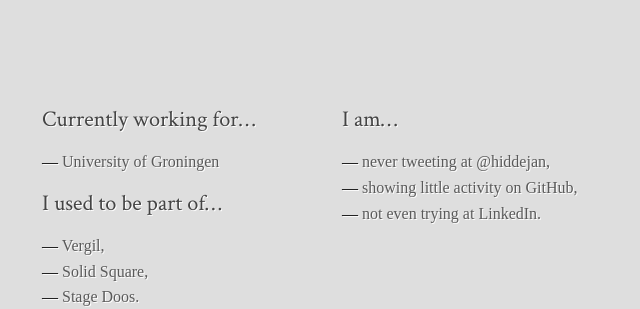
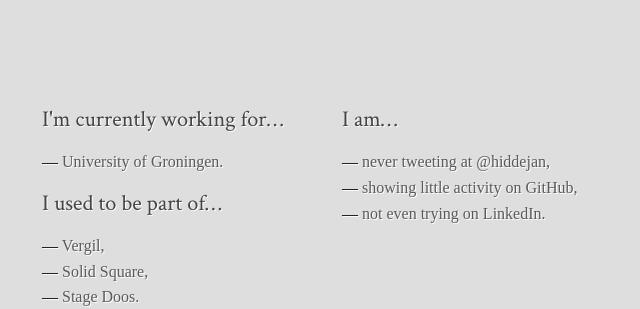
Before and after one commit to hidde-jan/hidde-jan.github.io, a Jekyll site: the page built from index.html, in a window 1280 px wide. Shown: the part 214-523 px from the top of the page, without its empty margins (298-938 px from the left). Built offline with Jekyll 4.4.1, drawn with Linux system fonts in a browser that asks for light colours; Markdown is read by kramdown in place of the engine named in the settings; some of the changed lines change nothing that is shown.

Commit message:
Some textual changes

```diff
--- a/index.html
+++ b/index.html
@@ -6,11 +6,11 @@
 <div id="projects" class="container cf">
 
   <div class="grid">
-    <h2>Currently working for&hellip;</h2>
+    <h2>I'm currently working for&hellip;</h2>
     <ul id="projects">
       <li id="rug">
-        <a href="http://www.rug.nl/staff/h.jongsma/">
-          University of Groningen
+        <a href="http://www.rug.nl/">
+          University of Groningen.
         </a>
       </li>
     </ul>
@@ -50,7 +50,7 @@
       </li>
       <li id="linkedin">
         <a href="http://www.linkedin.com/in/hiddejanjongsma">
-          not even trying at LinkedIn.
+          not even trying on LinkedIn.
         </a>
       </li>
     </ul>
```
